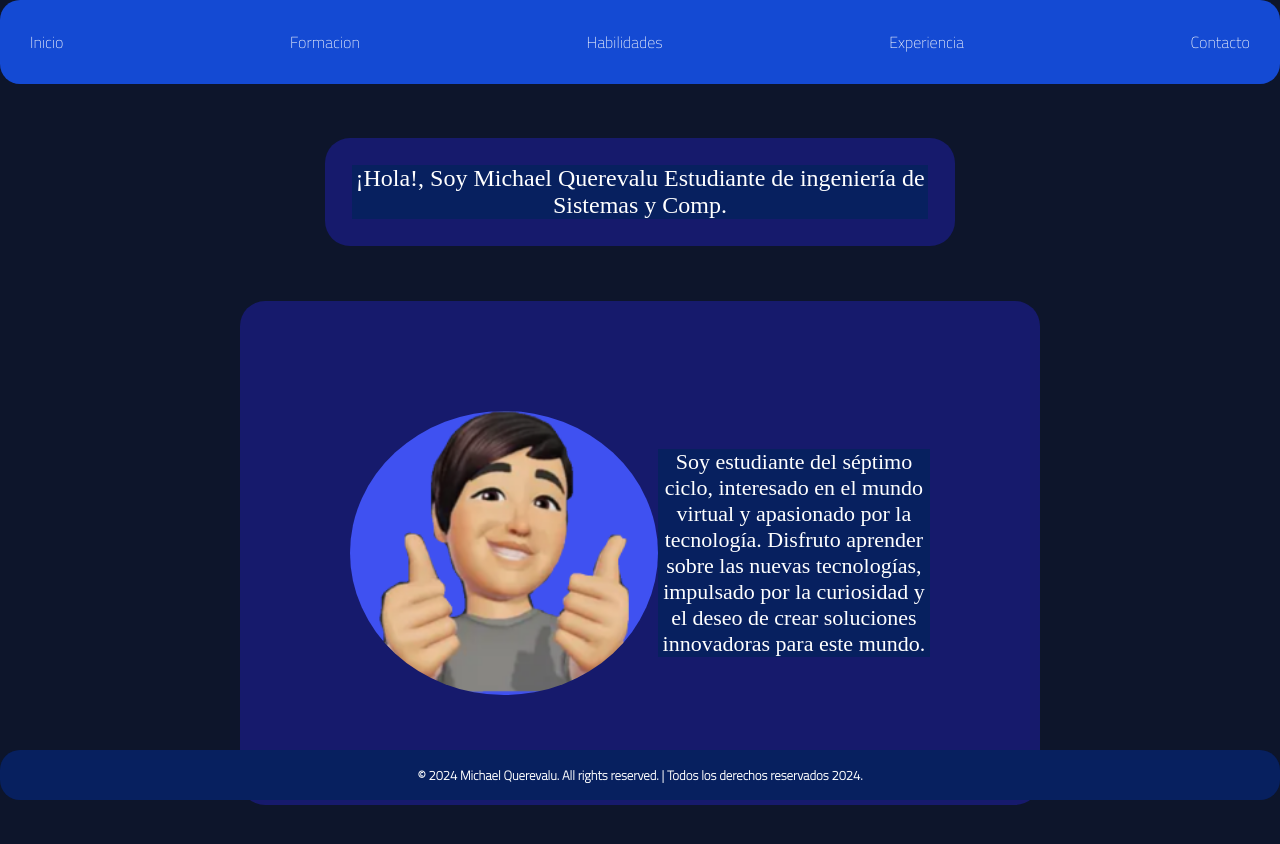
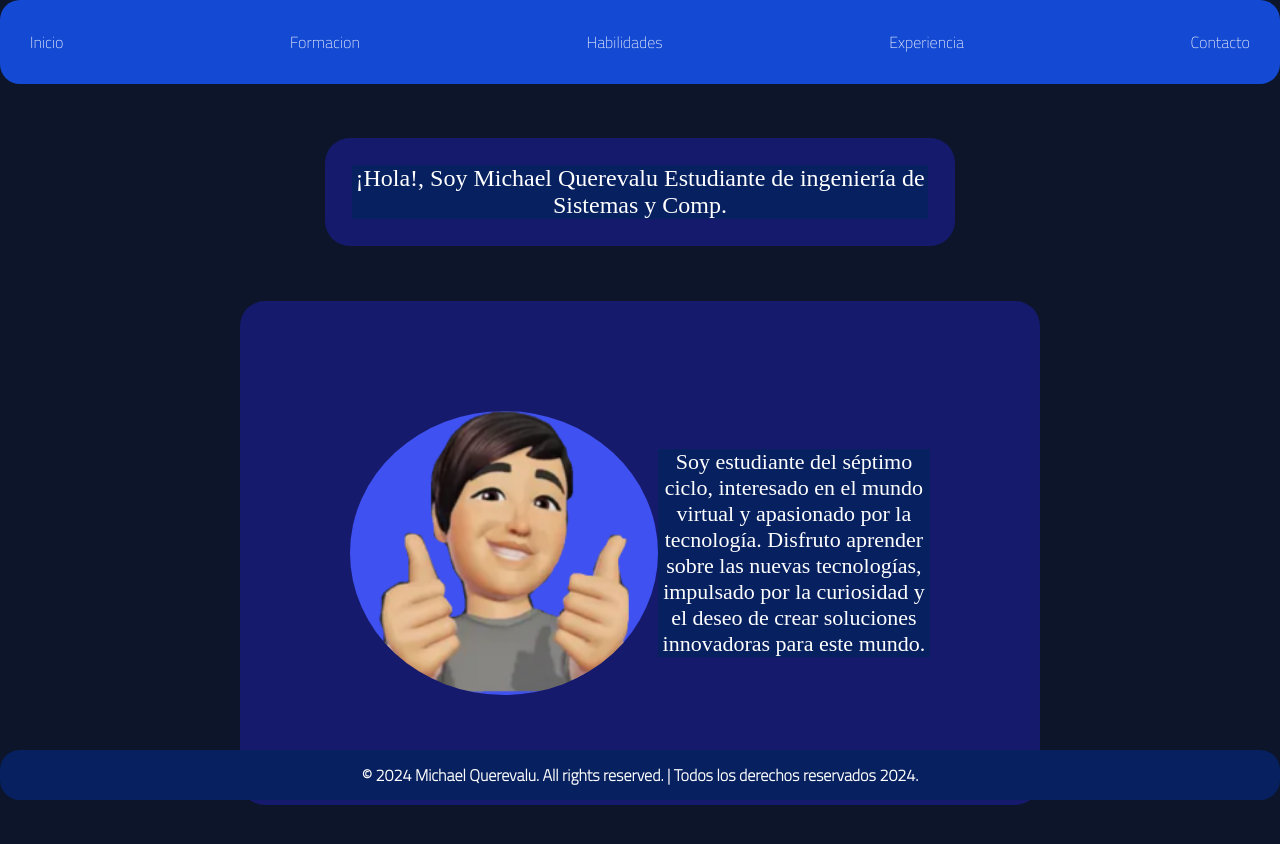
Before and after one commit to MichaelQR24/ProyectoCoderHouse_, a website: page index.html in a window 1280 px wide. Drawn offline with Linux system fonts and the light colour scheme.

Commit message:
Subiendo a github 7

```diff
--- a/scss/style.scss
+++ b/scss/style.scss
@@ -62,7 +62,7 @@ footer h3 {
   font-family: $font-family;
   color: $text-color;
   margin: 0;
-  font-size: 0.8em; /* Tamaño de fuente más pequeño */
+  font-size: 100%; /* Tamaño de fuente más pequeño */
   text-align: center; /* Texto centrado horizontalmente */
 }
 
```
Also changed, not shown: css/style.css.
